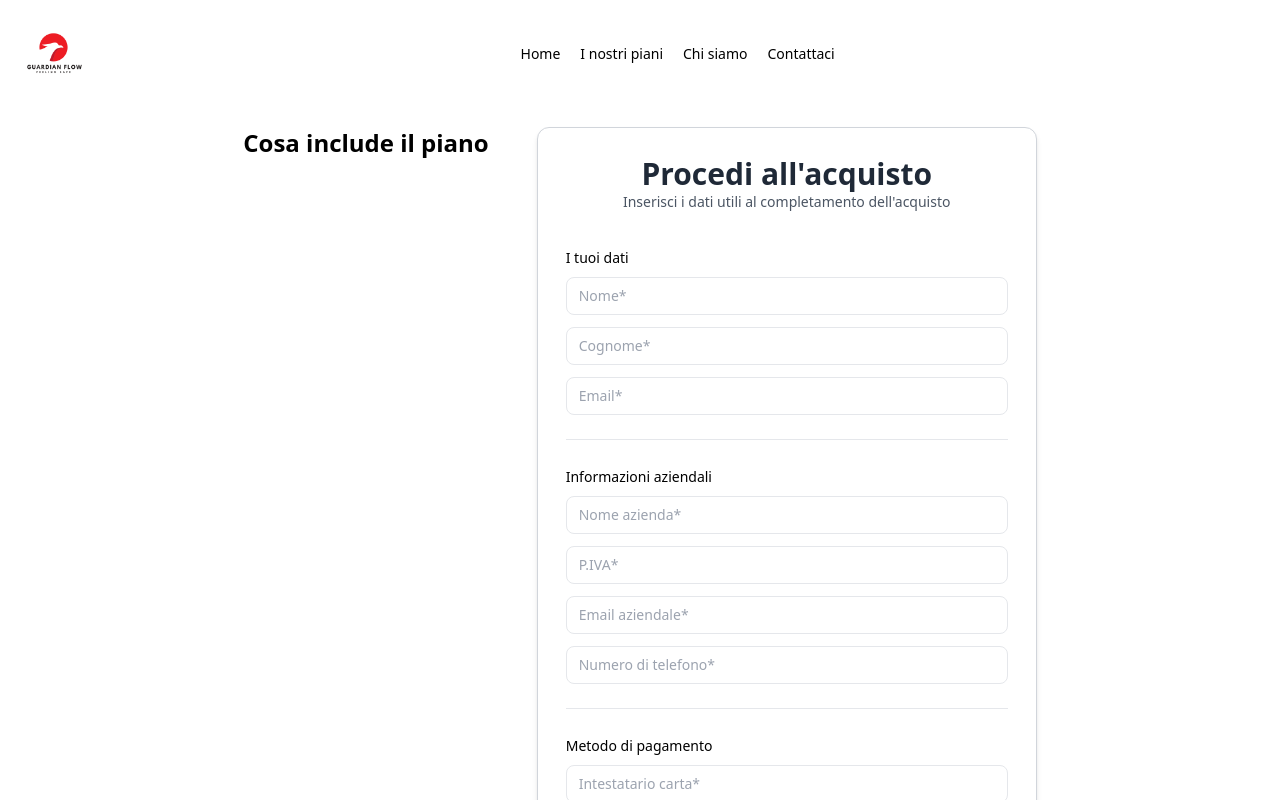
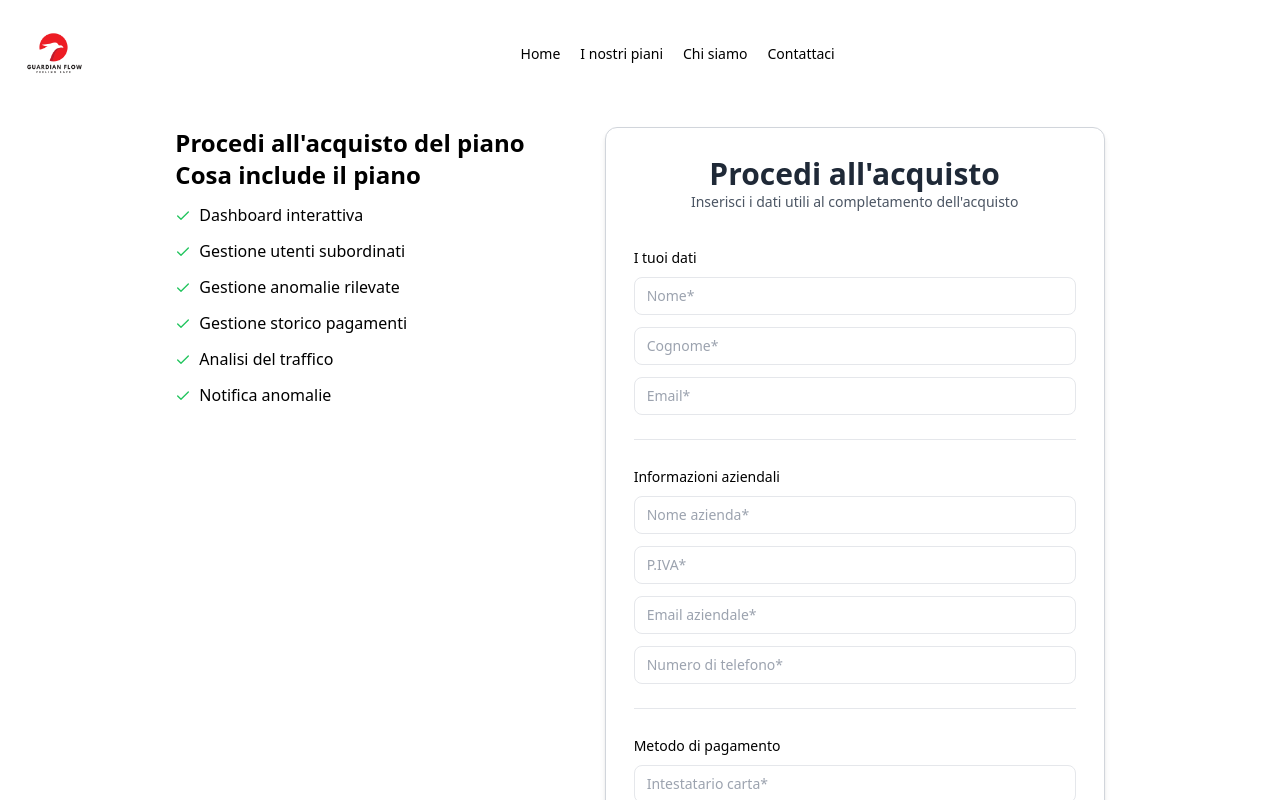
Before and after one commit to mattyx97/guardianflow, a Nuxt app in the folder guardian-flow/: page /checkout in a window 1280 px wide. Shown: the top 800 px of the page. Built offline with nearby package versions, Linux system fonts and the light colour scheme.

Commit message:
Add checkout page list

```diff
--- a/guardian-flow/pages/checkout.vue
+++ b/guardian-flow/pages/checkout.vue
@@ -1,5 +1,5 @@
 <script setup lang="ts">
-const props  = defineProps<{
+const props = defineProps<{
   title?: string;
   description?: string;
   priceMese?: number;
@@ -7,12 +7,126 @@ const props  = defineProps<{
 }>();
 </script>
 <template>
-  <div class="flex flex-col items-center justify-center gap-12 m-5 lg:flex-row lg:items-start">
+  <div
+    class="flex flex-col items-center justify-center gap-x-20 m-5 lg:flex-row lg:items-start"
+  >
     <div class="flex flex-col max-w-[600px]">
-      <h1 class="text-2xl font-bold">Cosa include il piano {{$props.title}}</h1>
+      <h1 class="text-2xl font-bold">
+        Procedi all'acquisto del piano {{ $props.title }}
+      </h1>
       <h1>
-        {{$props.description}}
+        {{ $props.description }}
       </h1>
+      <div>
+        <h1 class="text-2xl font-bold">
+          Cosa include il piano {{ $props.title }}
+        </h1>
+
+        <ul class="space-y-3 mt-3">
+          <li class="flex gap-2 items-center">
+            <svg
+              class="flex-shrink-0 h-4 w-4 mt-0.5 text-green-500"
+              xmlns="http://www.w3.org/2000/svg"
+              width="24"
+              height="24"
+              viewBox="0 0 24 24"
+              fill="none"
+              stroke="currentColor"
+              stroke-width="2"
+              stroke-linecap="round"
+              stroke-linejoin="round"
+            >
+              <polyline points="20 6 9 17 4 12" />
+            </svg>
+            <span> Dashboard interattiva </span>
+          </li>
+          <li class="flex gap-2 items-center">
+            <svg
+              class="flex-shrink-0 h-4 w-4 mt-0.5 text-green-500"
+              xmlns="http://www.w3.org/2000/svg"
+              width="24"
+              height="24"
+              viewBox="0 0 24 24"
+              fill="none"
+              stroke="currentColor"
+              stroke-width="2"
+              stroke-linecap="round"
+              stroke-linejoin="round"
+            >
+              <polyline points="20 6 9 17 4 12" />
+            </svg>
+            <span> Gestione utenti subordinati </span>
+          </li>
+          <li class="flex gap-2 items-center">
+            <svg
+              class="flex-shrink-0 h-4 w-4 mt-0.5 text-green-500"
+              xmlns="http://www.w3.org/2000/svg"
+              width="24"
+              height="24"
+              viewBox="0 0 24 24"
+              fill="none"
+              stroke="currentColor"
+              stroke-width="2"
+              stroke-linecap="round"
+              stroke-linejoin="round"
+            >
+              <polyline points="20 6 9 17 4 12" />
+            </svg>
+            <span> Gestione anomalie rilevate </span>
+          </li>
+          <li class="flex gap-2 items-center">
+            <svg
+              class="flex-shrink-0 h-4 w-4 mt-0.5 text-green-500"
+              xmlns="http://www.w3.org/2000/svg"
+              width="24"
+              height="24"
+              viewBox="0 0 24 24"
+              fill="none"
+              stroke="currentColor"
+              stroke-width="2"
+              stroke-linecap="round"
+              stroke-linejoin="round"
+            >
+              <polyline points="20 6 9 17 4 12" />
+            </svg>
+            <span> Gestione storico pagamenti </span>
+          </li>
+          <li class="flex gap-2 items-center">
+            <svg
+              class="flex-shrink-0 h-4 w-4 mt-0.5 text-green-500"
+              xmlns="http://www.w3.org/2000/svg"
+              width="24"
+              height="24"
+              viewBox="0 0 24 24"
+              fill="none"
+              stroke="currentColor"
+              stroke-width="2"
+              stroke-linecap="round"
+              stroke-linejoin="round"
+            >
+              <polyline points="20 6 9 17 4 12" />
+            </svg>
+            <span> Analisi del traffico </span>
+          </li>
+          <li class="flex gap-2 items-center">
+            <svg
+              class="flex-shrink-0 h-4 w-4 mt-0.5 text-green-500"
+              xmlns="http://www.w3.org/2000/svg"
+              width="24"
+              height="24"
+              viewBox="0 0 24 24"
+              fill="none"
+              stroke="currentColor"
+              stroke-width="2"
+              stroke-linecap="round"
+              stroke-linejoin="round"
+            >
+              <polyline points="20 6 9 17 4 12" />
+            </svg>
+            <span> Notifica anomalie </span>
+          </li>
+        </ul>
+      </div>
     </div>
     <CardPayment />
   </div>
```
